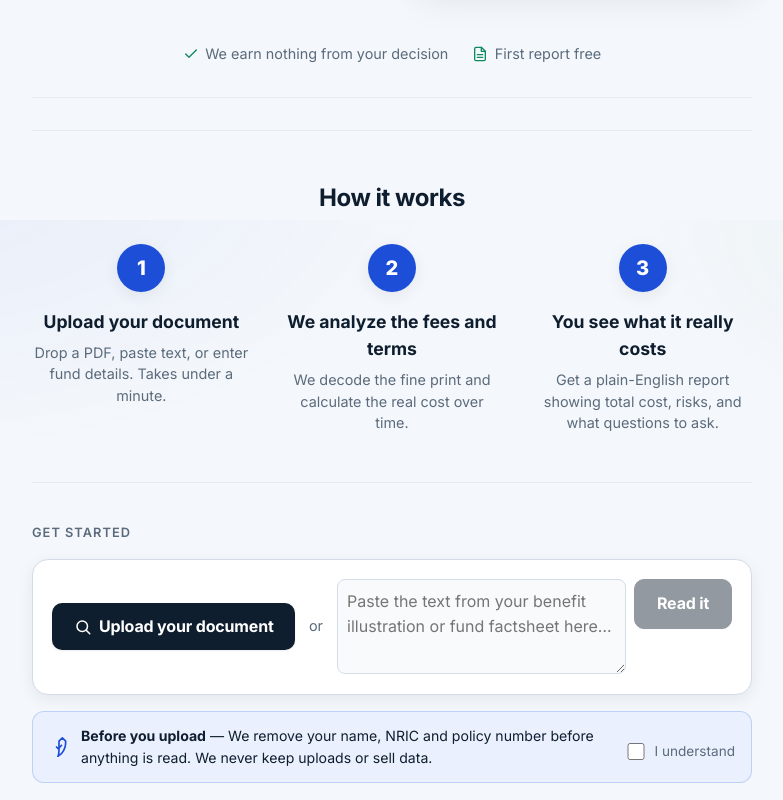
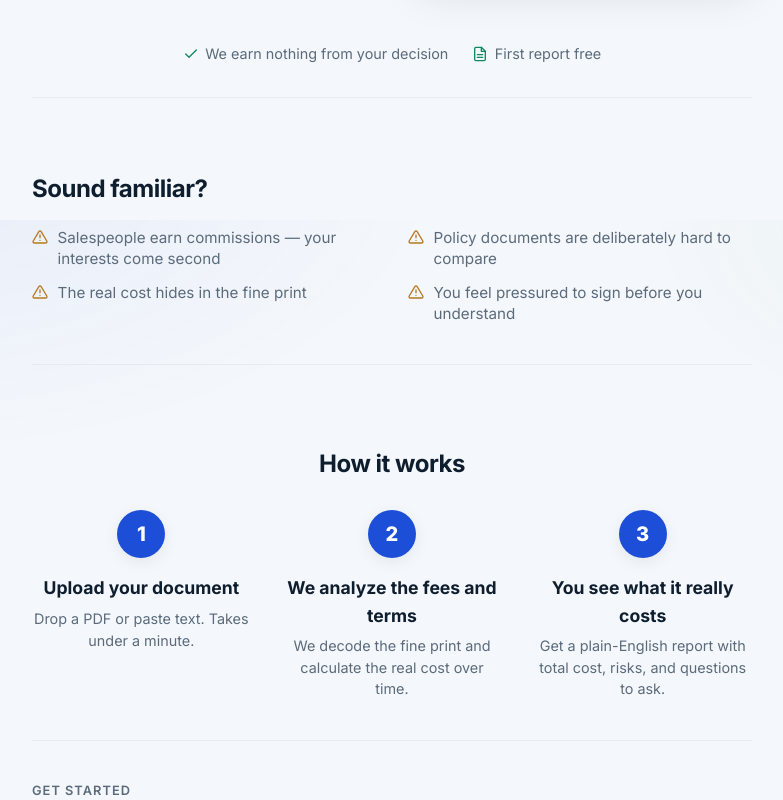
Before and after one commit to junhaochoo/Before-you-, a Next.js app in the folder apps/web/: page / in a window 1280 px wide. Shown: the part 580-1380 px from the top of the page, without its empty margins (248-1031 px from the left). Built offline with nearby package versions, Linux system fonts and the light colour scheme.

Commit message:
refactor(home): plain logo icon, add pain points before how it works

```diff
--- a/apps/web/app/globals.css
+++ b/apps/web/app/globals.css
@@ -106,11 +106,7 @@ body {
   place-items: center;
   width: 30px;
   height: 30px;
-  border-radius: 9px;
-  background: linear-gradient(135deg, var(--accent), #2563eb);
-  color: #fff;
-  font-size: 0.95rem;
-  box-shadow: var(--sh-sm);
+  color: var(--accent);
 }
 .brand-text {
   font-size: 1.02rem;
@@ -225,9 +221,41 @@ h2 {
 }
 
 /* ---- How it works ------------------------------------------------------- */
+.pain-points {
+  padding: 2.5rem 0;
+  border-bottom: 1px solid var(--line);
+  margin-bottom: 2.5rem;
+}
+.pain-points h2 {
+  font-size: 1.5rem;
+  font-weight: 700;
+  margin: 0 0 1.25rem;
+  color: var(--ink);
+}
+.pain-points ul {
+  list-style: none;
+  padding: 0;
+  margin: 0;
+  display: grid;
+  grid-template-columns: repeat(2, 1fr);
+  gap: 0.75rem 2rem;
+}
+.pain-points li {
+  display: flex;
+  align-items: flex-start;
+  gap: 0.6rem;
+  font-size: 0.95rem;
+  color: var(--muted);
+  line-height: 1.4;
+}
+.pain-points li svg {
+  flex: none;
+  margin-top: 2px;
+  color: var(--warn);
+}
+
 .how-it-works {
-  padding: 3rem 0;
-  border-top: 1px solid var(--line);
+  padding: 2.5rem 0;
   border-bottom: 1px solid var(--line);
   margin-bottom: 2.5rem;
 }
--- a/apps/web/app/page.tsx
+++ b/apps/web/app/page.tsx
@@ -4,31 +4,16 @@ import { Icon } from "./components/icons";
 import { StartIntake } from "./components/StartIntake";
 import { PrivacyConsent } from "./components/PrivacyConsent";
 
-const steps = [
-  {
-    num: "1",
-    title: "Upload your document",
-    desc: "Drop a PDF, paste text, or enter fund details. Takes under a minute.",
-    icon: "upload",
-  },
-  {
-    num: "2",
-    title: "We analyze the fees and terms",
-    desc: "We decode the fine print and calculate the real cost over time.",
-    icon: "search",
-  },
-  {
-    num: "3",
-    title: "You see what it really costs",
-    desc: "Get a plain-English report showing total cost, risks, and what questions to ask.",
-    icon: "check",
-  },
+const painPoints = [
+  "Salespeople earn commissions — your interests come second",
+  "Policy documents are deliberately hard to compare",
+  "The real cost hides in the fine print",
+  "You feel pressured to sign before you understand",
 ];
 
 export default function Home() {
   return (
     <main>
-      {/* Hero */}
       <section className="hero">
         <div className="hero-content">
           <p className="hero-pain">
@@ -48,7 +33,6 @@ export default function Home() {
         </div>
       </section>
 
-      {/* Trust badges */}
       <section className="trust-badges">
         <span className="trust-badge">
           <Icon name="check" size={16} />
@@ -60,23 +44,50 @@ export default function Home() {
         </span>
       </section>
 
-      {/* How it works */}
+      <section className="pain-points">
+        <h2>Sound familiar?</h2>
+        <ul>
+          {painPoints.map((point) => (
+            <li key={point}>
+              <Icon name="alert" size={16} />
+              {point}
+            </li>
+          ))}
+        </ul>
+      </section>
+
       <section className="how-it-works">
         <h2>How it works</h2>
         <div className="steps">
-          {steps.map((step) => (
-            <div key={step.num} className="step">
-              <div className="step-num">{step.num}</div>
-              <div className="step-body">
-                <h3>{step.title}</h3>
-                <p>{step.desc}</p>
-              </div>
+          <div className="step">
+            <div className="step-num">1</div>
+            <div className="step-body">
+              <h3>Upload your document</h3>
+              <p>Drop a PDF or paste text. Takes under a minute.</p>
             </div>
-          ))}
+          </div>
+          <div className="step">
+            <div className="step-num">2</div>
+            <div className="step-body">
+              <h3>We analyze the fees and terms</h3>
+              <p>
+                We decode the fine print and calculate the real cost over time.
+              </p>
+            </div>
+          </div>
+          <div className="step">
+            <div className="step-num">3</div>
+            <div className="step-body">
+              <h3>You see what it really costs</h3>
+              <p>
+                Get a plain-English report with total cost, risks, and questions
+                to ask.
+              </p>
+            </div>
+          </div>
         </div>
       </section>
 
-      {/* Upload form */}
       <section className="start">
         <p className="start-label">Get started</p>
         <StartIntake />
```
Also changed, not shown: 1 other file (tests, documents, lock files or other folders).
